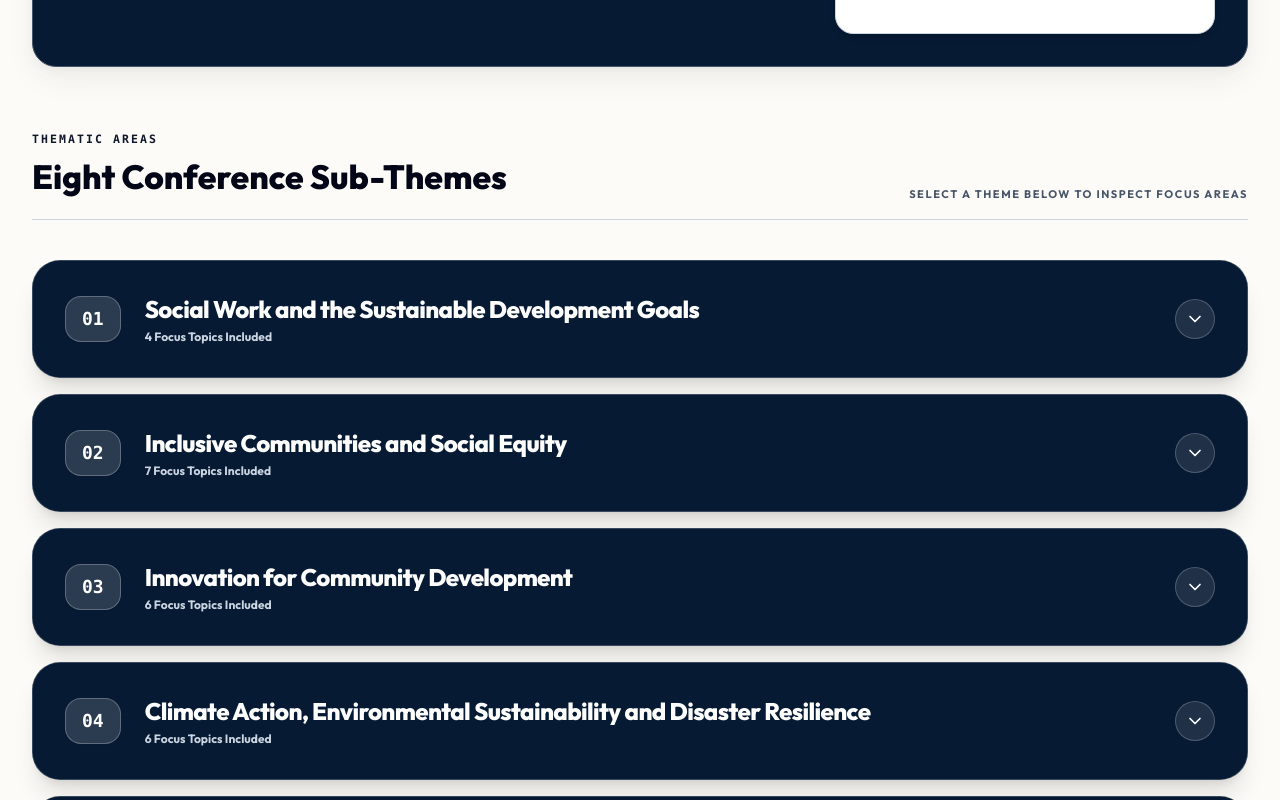
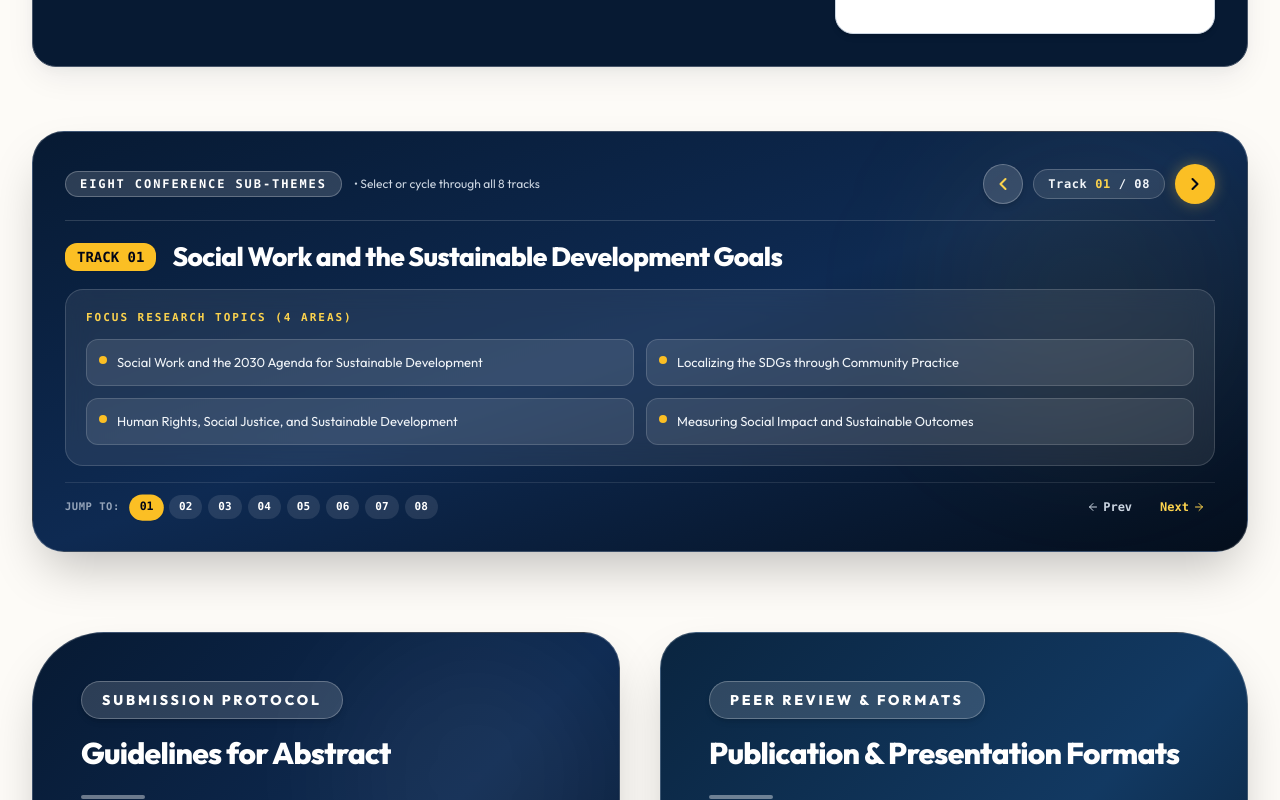
Before and after one commit to Rlabzteam/Dyuti27, a React (Vite) app: page /cfp in a window 1280 px wide. Shown: the part 1380-2180 px from the top of the page. Built offline with nearby package versions, Linux system fonts and the light colour scheme.

Commit message:
feat: create CallForPapers page with submission guidelines and interactive thematic explorer

```diff
--- a/src/pages/CallForPapers.tsx
+++ b/src/pages/CallForPapers.tsx
@@ -1,10 +1,22 @@
 import React, { useState } from 'react';
 import { Button } from '@/components/ui/Button';
-import { Download, ChevronDown, ChevronUp } from 'lucide-react';
+import { Download, ChevronLeft, ChevronRight, ArrowLeft, ArrowRight } from 'lucide-react';
 import { CONFERENCE_DATA } from '@/data/conference';
 
 export const CallForPapers: React.FC = () => {
-  const [expandedTheme, setExpandedTheme] = useState<number | null>(null);
+  const [activeThemeIndex, setActiveThemeIndex] = useState(0);
+  const totalThemes = CONFERENCE_DATA.subThemes.length;
+
+  const handlePrevTheme = () => {
+    setActiveThemeIndex((prev) => (prev > 0 ? prev - 1 : totalThemes - 1));
+  };
+
+  const handleNextTheme = () => {
+    setActiveThemeIndex((prev) => (prev < totalThemes - 1 ? prev + 1 : 0));
+  };
+
+  const activeTheme = CONFERENCE_DATA.subThemes[activeThemeIndex];
+  const activeTrackNum = String(activeThemeIndex + 1).padStart(2, '0');
 
   const participantTypes = [
     'Graduate Students',
@@ -107,91 +119,136 @@ export const CallForPapers: React.FC = () => {
           </div>
         </div>
 
-        {/* ── CONFERENCE THEMES (Interactive Accordion Layout) ── */}
-        <div className="mb-20 lg:mb-28">
-          <div className="flex flex-col sm:flex-row sm:items-end justify-between pb-4 mb-10 border-b border-slate-300">
-            <div>
-              <span className="text-[11.5px] font-mono font-black uppercase tracking-[0.18em] text-slate-900 block mb-1">
-                Thematic Areas
+        {/* ── CONFERENCE THEMES (Compact Stepper Card with Arrow Navigation) ── */}
+        <div className="mb-14 lg:mb-20">
+          <div className="rounded-[24px] sm:rounded-[32px] overflow-hidden border border-white/20 shadow-2xl bg-gradient-to-br from-[#071A33] via-[#0e2a52] to-[#040e1c] text-white p-5 sm:p-7 lg:p-8 transition-all duration-300 relative">
+
+            {/* Ambient Background Glow */}
+            <div className="absolute top-0 right-0 w-80 h-80 bg-amber-400/5 rounded-full blur-3xl pointer-events-none" />
+
+            {/* Top Bar: Section Title + Arrow Controls */}
+            <div className="flex flex-col sm:flex-row sm:items-center justify-between gap-4 pb-4 mb-5 border-b border-white/15 relative z-10">
+              <div className="flex items-center gap-3">
+                <span className="inline-flex items-center px-3.5 py-1 rounded-full bg-white/15 border border-white/25 text-white text-[11px] sm:text-xs font-mono font-black uppercase tracking-[0.16em]">
+                  Eight Conference Sub-Themes
                 </span>
-              <h3 className="font-heading text-[1.75rem] sm:text-[2.1rem] font-black text-slate-950 m-0">
-                Eight Conference Sub-Themes
-              </h3>
-            </div>
-            <span className="text-[11px] font-sans uppercase tracking-[0.14em] text-slate-600 hidden sm:inline font-bold">
-              Select a theme below to inspect focus areas
+                <span className="text-xs text-slate-300 font-sans font-medium hidden md:inline">
+                  &bull; Select or cycle through all 8 tracks
                 </span>
               </div>
 
-          <div className="space-y-4">
-            {CONFERENCE_DATA.subThemes.map((track, idx) => {
-              const trackNum = String(idx + 1).padStart(2, '0');
-              const isOpen = expandedTheme === idx;
-
-              return (
-                <div
-                  key={track.id || idx}
-                  className="rounded-[24px] sm:rounded-[28px] overflow-hidden border border-white/20 shadow-xl transition-all duration-300 bg-[#071A33] text-white"
-                >
-                  {/* Accordion Header Bar */}
+              {/* Arrow Stepper Controls */}
+              <div className="flex items-center gap-2.5 self-end sm:self-center">
                 <button
                   type="button"
-                    onClick={() => setExpandedTheme(isOpen ? null : idx)}
-                    className={`w-full p-6 sm:p-8 flex items-center justify-between text-left transition-colors duration-300 ${
-                      isOpen
-                        ? 'bg-gradient-to-r from-[#071A33] via-[#0e2a52] to-[#040e1c] border-b border-white/15'
-                        : 'bg-[#071A33] hover:bg-[#0c264a]'
-                    }`}
+                  onClick={handlePrevTheme}
+                  aria-label="Previous conference theme"
+                  className="w-10 h-10 rounded-full bg-white/15 hover:bg-white/25 border border-white/25 flex items-center justify-center text-white transition-all hover:scale-105 active:scale-95 shadow-md cursor-pointer"
+                  title="Previous Theme"
                 >
-                    <div className="flex items-center gap-4 sm:gap-6 flex-1 pr-4">
-                      {/* Track Number Badge */}
-                      <span className="font-mono text-base sm:text-lg font-black px-4 py-2 rounded-2xl bg-white/15 border border-white/25 text-white shrink-0 shadow-sm">
-                        {trackNum}
+                  <ChevronLeft className="w-5 h-5 text-amber-300 stroke-[2.5]" />
+                </button>
+
+                <span className="font-mono text-xs font-black px-3.5 py-1.5 rounded-full bg-white/10 border border-white/20 text-slate-100 tracking-wider">
+                  Track <strong className="text-amber-300">{activeTrackNum}</strong> / 08
                 </span>
 
-                      <div>
-                        <h4 className="font-heading font-black text-lg sm:text-2xl text-white tracking-tight leading-snug">
-                          {track.title}
-                        </h4>
-                        <span className="text-xs font-sans font-bold text-slate-300 mt-1 block">
-                          {track.topics.length} Focus Topics Included
-                        </span>
+                <button
+                  type="button"
+                  onClick={handleNextTheme}
+                  aria-label="Next conference theme"
+                  className="w-10 h-10 rounded-full bg-amber-400 hover:bg-amber-300 text-slate-950 flex items-center justify-center transition-all hover:scale-105 active:scale-95 shadow-[0_0_15px_rgba(247,201,72,0.35)] cursor-pointer"
+                  title="Next Theme"
+                >
+                  <ChevronRight className="w-5 h-5 text-slate-950 stroke-[2.5]" />
+                </button>
               </div>
             </div>
 
-                    {/* Toggle Arrow */}
-                    <div className="w-10 h-10 rounded-full bg-white/10 border border-white/20 flex items-center justify-center text-white shrink-0 transition-transform duration-300">
-                      {isOpen ? (
-                        <ChevronUp className="w-5 h-5" />
-                      ) : (
-                        <ChevronDown className="w-5 h-5" />
-                      )}
+            {/* Active Theme Body */}
+            <div key={activeTheme.id || activeThemeIndex} className="space-y-4 relative z-10 animate-fadeIn">
+
+              {/* Track Title */}
+              <div className="flex flex-col sm:flex-row sm:items-center gap-2.5 sm:gap-4">
+                <span className="font-mono text-xs sm:text-sm font-black px-3 py-1 rounded-xl bg-amber-400 text-slate-950 shrink-0 shadow-sm w-fit">
+                  TRACK {activeTrackNum}
+                </span>
+
+                <h4 className="font-heading font-black text-xl sm:text-2xl lg:text-[1.65rem] text-white tracking-tight leading-snug m-0">
+                  {activeTheme.title}
+                </h4>
               </div>
-                  </button>
 
-                  {/* Accordion Body Content */}
-                  {isOpen && (
-                    <div className="p-6 sm:p-8 bg-gradient-to-br from-[#040e1c] via-[#071A33] to-[#0b2952] animate-fadeIn">
-                      <h5 className="text-xs font-mono font-black uppercase tracking-[0.2em] text-white mb-5">
-                        Focus Areas &amp; Research Sub-Topics
+              {/* Research Sub-Topics Grid (Streamlined & Compact) */}
+              <div className="p-4 sm:p-5 rounded-[18px] bg-white/[0.08] border border-white/15 backdrop-blur-md">
+                <div className="flex items-center justify-between mb-3">
+                  <h5 className="text-[11px] font-mono font-black uppercase tracking-[0.18em] text-amber-300 m-0">
+                    Focus Research Topics ({activeTheme.topics.length} Areas)
                   </h5>
+                </div>
 
-                      <div className="grid grid-cols-1 md:grid-cols-2 gap-3.5 sm:gap-4">
-                        {track.topics.map((topic, topicIdx) => (
+                <div className="grid grid-cols-1 md:grid-cols-2 gap-2.5 sm:gap-3">
+                  {activeTheme.topics.map((topic, topicIdx) => (
                     <div
                       key={topicIdx}
-                            className="flex items-start gap-3.5 p-4 rounded-xl bg-white/10 border border-white/15 text-slate-100 text-sm font-sans font-medium leading-relaxed hover:bg-white/15 transition-colors"
+                      className="flex items-start gap-2.5 p-3 rounded-xl bg-white/10 border border-white/15 text-slate-100 text-xs sm:text-[13px] font-sans font-medium leading-relaxed hover:bg-white/15 transition-colors"
                     >
-                            <span className="w-2.5 h-2.5 rounded-full bg-white/40 mt-1.5 shrink-0 shadow-xs" />
+                      <span className="w-2 h-2 rounded-full bg-amber-400 mt-1 shrink-0 shadow-xs" />
                       <span>{topic}</span>
                     </div>
                   ))}
                 </div>
               </div>
-                  )}
-                </div>
+
+              {/* Bottom Quick-Jump Pills & Inline Nav */}
+              <div className="pt-3 flex flex-col sm:flex-row items-center justify-between gap-3 border-t border-white/10">
+                <div className="flex flex-wrap items-center justify-center gap-1.5">
+                  <span className="text-[10.5px] font-mono font-bold uppercase tracking-wider text-slate-400 mr-1 hidden sm:inline">
+                    Jump to:
+                  </span>
+                  {CONFERENCE_DATA.subThemes.map((_, idx) => {
+                    const pillNum = String(idx + 1).padStart(2, '0');
+                    const isActive = activeThemeIndex === idx;
+                    return (
+                      <button
+                        key={idx}
+                        type="button"
+                        onClick={() => setActiveThemeIndex(idx)}
+                        className={`px-2.5 py-1 rounded-full font-mono text-[11px] font-black transition-all ${
+                          isActive
+                            ? 'bg-amber-400 text-slate-950 scale-105 shadow-sm'
+                            : 'bg-white/10 text-white hover:bg-white/20'
+                        }`}
+                        aria-label={`Jump to theme ${pillNum}`}
+                      >
+                        {pillNum}
+                      </button>
                     );
                   })}
+                </div>
+
+                <div className="flex items-center gap-2">
+                  <button
+                    type="button"
+                    onClick={handlePrevTheme}
+                    className="text-xs font-mono font-bold text-slate-300 hover:text-white flex items-center gap-1 py-1 px-2.5 rounded-lg hover:bg-white/10 transition-colors"
+                  >
+                    <ArrowLeft className="w-3 h-3" />
+                    Prev
+                  </button>
+                  <button
+                    type="button"
+                    onClick={handleNextTheme}
+                    className="text-xs font-mono font-black text-amber-300 hover:text-amber-200 flex items-center gap-1 py-1 px-2.5 rounded-lg hover:bg-white/10 transition-colors"
+                  >
+                    Next
+                    <ArrowRight className="w-3 h-3" />
+                  </button>
+                </div>
+              </div>
+
+            </div>
+
           </div>
         </div>
 
```
Lines whose indentation alone changed are shown as unchanged.
